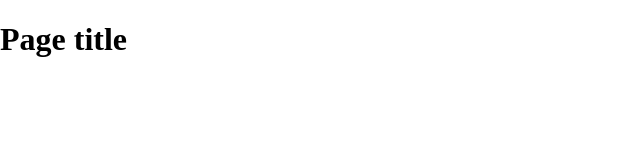
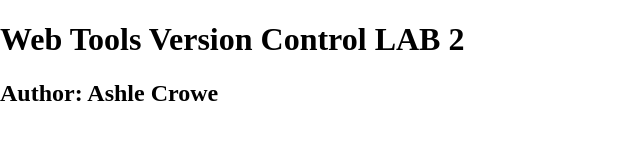
Before and after one commit to ashlecrowe/wtvclab3Crowe, a plain HTML site: page index.html in a window 1280 px wide. Shown: the whole page, without its empty margins (0-640 px from the left). Drawn offline with nearby package versions, Linux system fonts and the light colour scheme.

Commit message:
Second Commit. Modified the index to include my name.
Changed initial H1 tag. Added an H2 tag.

```diff
--- a/index.html
+++ b/index.html
@@ -14,7 +14,8 @@
     </head>
     <body>
     <header>
-	<h1>Page title</h1>
+	<h1>Web Tools Version Control LAB 2</h1>
+        <h2>Author: Ashle Crowe</h2>
     </header>
     <nav id="pageNav">
     </nav>
```
